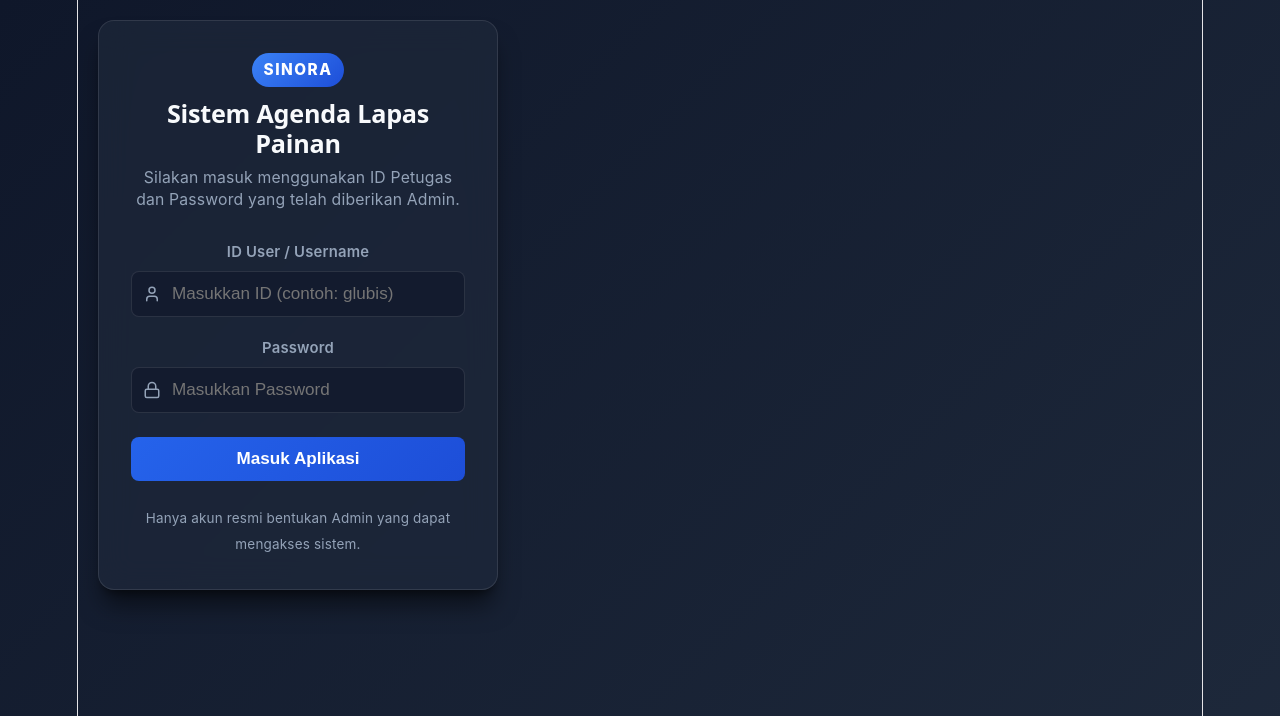
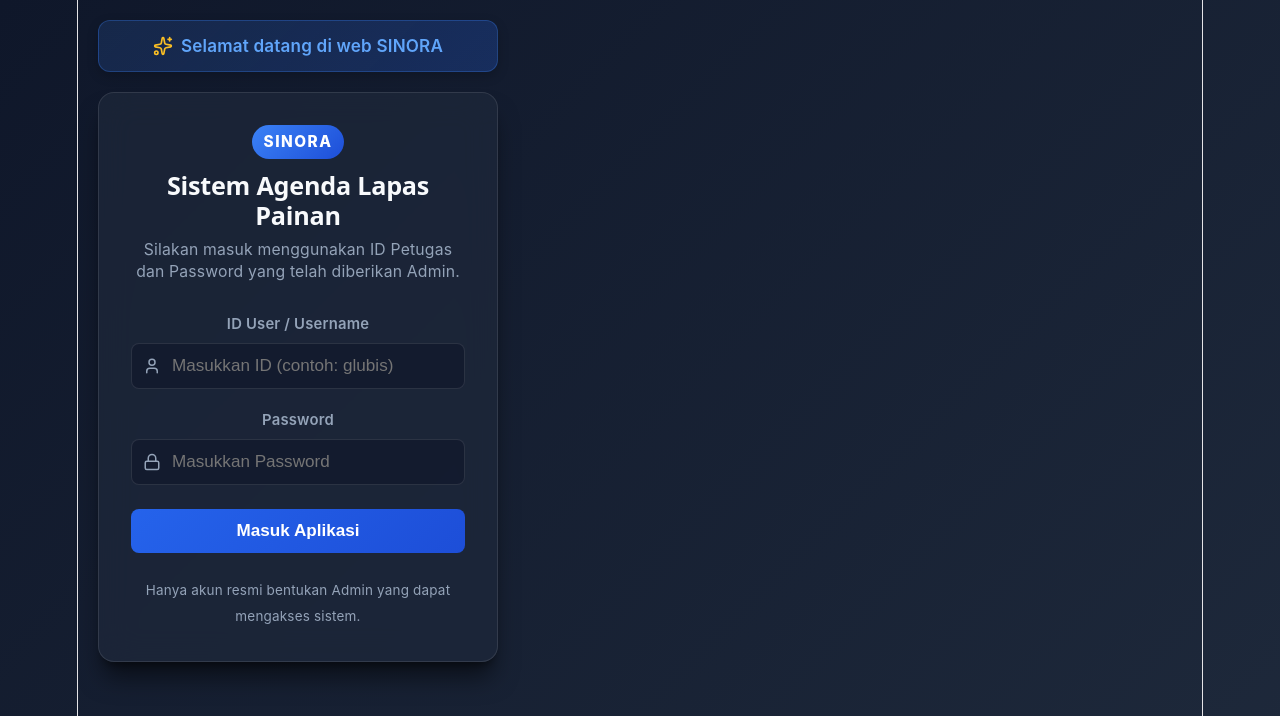
Before and after one commit to Teachidien/Agenda-Lapas, a React (Vite) app: page / in a window 1280 px wide. Shown: the top 716 px of the page. Built offline with nearby package versions, Linux system fonts and the light colour scheme; no server answers.

Commit message:
Add welcome banner and push to main

```diff
--- a/src/App.css
+++ b/src/App.css
@@ -31,10 +31,37 @@ body {
   width: 100%;
   max-width: 440px;
   padding: 20px;
+  display: flex;
+  flex-direction: column;
+  align-items: center;
+}
+
+/* Welcome Banner */
+.welcome-banner {
+  display: flex;
+  align-items: center;
+  justify-content: center;
+  gap: 8px;
+  width: 100%;
+  padding: 12px 18px;
+  margin-bottom: 20px;
+  background: linear-gradient(135deg, rgba(59, 130, 246, 0.15), rgba(37, 99, 235, 0.25));
+  border: 1px solid rgba(59, 130, 246, 0.3);
+  border-radius: 12px;
+  color: #60a5fa;
+  font-weight: 600;
+  font-size: 0.95rem;
+  box-shadow: 0 4px 12px rgba(0, 0, 0, 0.2);
+  text-align: center;
+}
+
+.sparkle-icon {
+  color: #fbbf24;
 }
 
 /* Login Card */
 .login-card {
+  width: 100%;
   background: var(--card-bg);
   backdrop-filter: blur(16px);
   border: 1px solid var(--border-color);
@@ -167,6 +194,7 @@ body {
 
 /* Dashboard Card */
 .dashboard-card {
+  width: 100%;
   background: var(--card-bg);
   backdrop-filter: blur(16px);
   border: 1px solid var(--border-color);
--- a/src/App.tsx
+++ b/src/App.tsx
@@ -1,7 +1,7 @@
 import React, { useState } from 'react';
 import { signInWithEmailAndPassword, signOut } from 'firebase/auth';
 import { auth } from './services/firebase';
-import { Lock, User, LogOut, Calendar, ShieldCheck } from 'lucide-react';
+import { Lock, User, LogOut, Calendar, ShieldCheck, Sparkles } from 'lucide-react';
 import './App.css';
 
 function App() {
@@ -54,6 +54,12 @@ function App() {
 
   return (
     <div className="app-container">
+      {/* Banner Selamat Datang di Web SINORA */}
+      <div className="welcome-banner">
+        <Sparkles size={20} className="sparkle-icon" />
+        <span>Selamat datang di web SINORA</span>
+      </div>
+
       {currentUser ? (
         <div className="dashboard-card">
           <div className="dashboard-header">
@@ -65,7 +71,7 @@ function App() {
             <div className="placeholder-box">
               <Calendar size={48} className="icon-calendar" />
               <h3>Modul Agenda & Jadwal Kegiatan</h3>
-              <p>Sistem otentikasi Firebase berhasil terhubung. Fitur manajemen agenda sedang dalam pengembangan.</p>
+              <p>Sistem otentikasi Firebase berhasil terhubung. Fitur manajemen agenda sedang dalam tahap pembangunan antarmuka (UI).</p>
             </div>
             <button onClick={handleLogout} className="btn-logout">
               <LogOut size={18} /> Keluar Aplikasi
```
